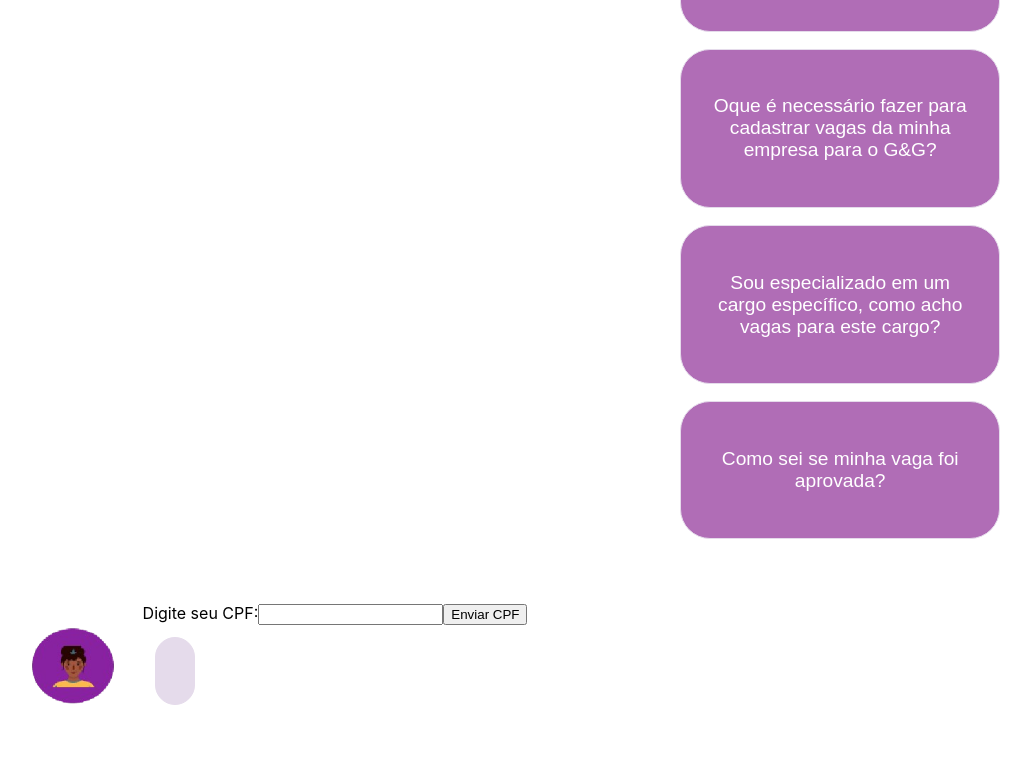
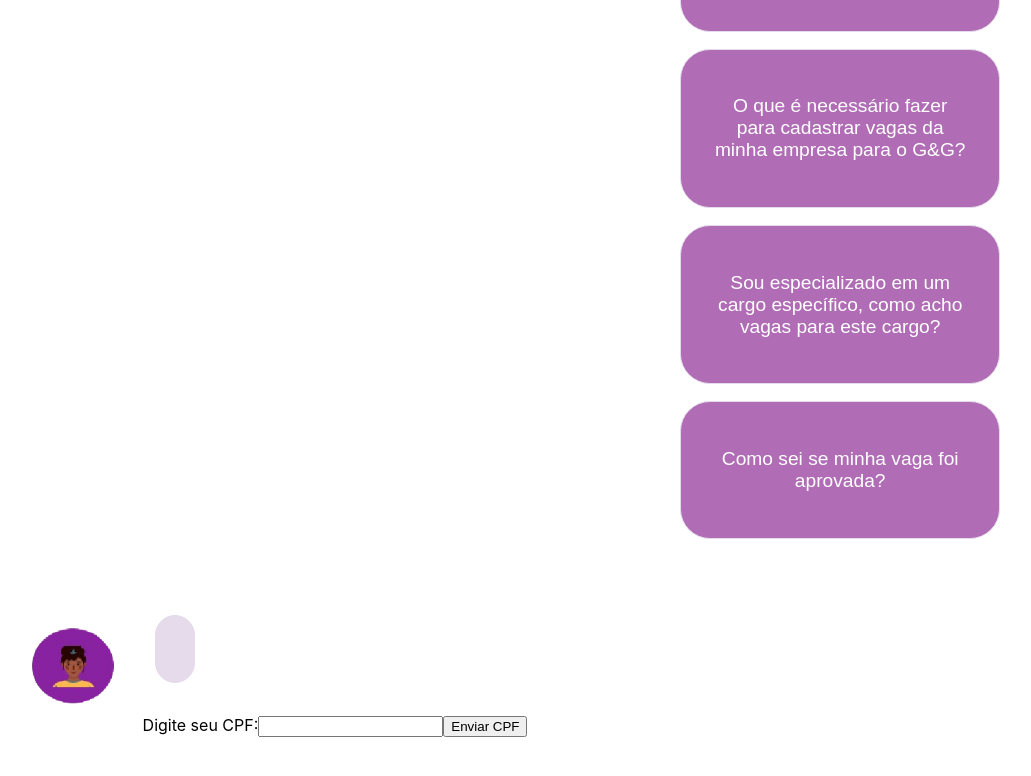
Before and after one commit to myslium/tcc-g-g, a React (Create React App) app: page /bot in a window 1280 px wide. Both pictures are taken after a click on the button "Como sei se minha vaga foi aprovada?". Shown: the part 957-1733 px from the top of the page, without its empty margins (75-1106 px from the left). Built offline with nearby package versions, Linux system fonts and the light colour scheme; a web font is replaced by a local one.

Commit message:
commit mostrar

```diff
--- a/src/componentes/intro/index.jsx
+++ b/src/componentes/intro/index.jsx
@@ -1,48 +1,30 @@
-import './index.scss'
+import './index.scss';
 
-
-export default function Intro (props){
-
-
-
-
-
-
-
-
-    return(
+export default function Intro(props) {
+  return (
     <div className="lisa-secao">
-
-
       <div className="botons">
-
         <div>
           <img className='lisa' src="/assets/images/consultor/lisinha.png" alt="" />
-        ' </div>
+        </div>
 
         <div className="lisamsg">
-      <button className='butao' ><p>{props.mensagem}</p></button>
-      <button  className='butao'><p>Veja se algumas dessas corresponde a sua: </p></button>
-
+          <button className='butao'><p>{props.mensagem}</p></button>
+          <button className='butao'><p>Veja se algumas dessas corresponde a sua: </p></button>
         </div>
       </div>
       <div className="perguntas">
-      <div >
+        <div>
           <img className='user' src="/assets/images/consultor/usergg.png" alt="" />
         </div>
         <div className="botoes">
           <button className='lala' onClick={props.cadastro}><p>Como cadastro minha vaga?</p></button>
           <button className='lala' onClick={props.disponiveis}><p>Como vejo as vagas disponíveis?</p></button>
-    <button className='lala' onClick={props.empresa}><p> Oque é necessário fazer para cadastrar vagas da minha empresa para o G&G?</p></button>
-    <button className='lala' onClick={props.cargo}><p> Sou especializado em um cargo específico, como acho vagas para este cargo?</p></button>
-    <button className='lala' onClick={props.cpf}><p>Como sei se minha vaga foi aprovada?</p></button>
-
-
+          <button className='lala' onClick={props.empresa}><p>O que é necessário fazer para cadastrar vagas da minha empresa para o G&G?</p></button>
+          <button className='lala' onClick={props.cargo}><p>Sou especializado em um cargo específico, como acho vagas para este cargo?</p></button>
+          <button className='lala' onClick={props.mostrarCampoCpf}><p>Como sei se minha vaga foi aprovada?</p></button>
         </div>
       </div>
-
-
-
     </div>
-    )
+  );
 }
--- a/src/pages/bot/index.jsx
+++ b/src/pages/bot/index.jsx
@@ -13,6 +13,7 @@ export default function Robo() {
   const [julia, setJulia] = useState([]);
   const [cpf, setCpf] = useState('');
   const [mostrarTabela, setMostrarTabela] = useState(false);
+  const [mostrarInputCpf, setMostrarInputCpf] = useState(false);
   const navigate = useNavigate();
   let oi = true;
 
@@ -55,6 +56,7 @@ export default function Robo() {
           disponiveis={disponiveis}
           empresa={empresa}
           cargo={cargo}
+          mostrarCampoCpf={mostrarCampoCpf}
         />
       );
     }, 1500);
@@ -75,6 +77,10 @@ export default function Robo() {
     setTimeout(() => {
       setRespondendo(<Duvida sim={sim} nao={nao} />);
     }, 1500);
+  }
+
+  function mostrarCampoCpf() {
+    setMostrarInputCpf(true);
   }
 
   async function cpfla() {
@@ -113,32 +119,34 @@ export default function Robo() {
             cadastro={cadastro}
             disponiveis={disponiveis}
             empresa={empresa}
+            cargo={cargo}
+            mostrarCampoCpf={mostrarCampoCpf}
           />
 
           <div className="resposta">
-
-            <div><img className="lisaimg" src="/assets/images/consultor/lisinha.png" alt="" />
+            <div>
+              <img className="lisaimg" src="/assets/images/consultor/lisinha.png" alt="" />
             </div>
 
-
             <div className="resppergunta">
-            <div className="cpf-section">
-                <label>Digite seu CPF:</label>
-                <input
-                  type="text"
-                  className="cpfinput"
-                  value={cpf}
-                  onChange={(e) => setCpf(e.target.value)}
-                />
-                <button onClick={cpfla}>Enviar CPF</button>
-              </div>
               <button className="respbotao">
                 <p className="resp">{resposta}</p>
               </button>
               <p className="respondendo">{respondendo}</p>
 
 
-
+              {mostrarInputCpf && (
+                <div className="cpf-section">
+                  <label>Digite seu CPF:</label>
+                  <input
+                    type="text"
+                    className="cpfinput"
+                    value={cpf}
+                    onChange={(e) => setCpf(e.target.value)}
+                  />
+                  <button onClick={cpfla}>Enviar CPF</button>
+                </div>
+              )}
 
 
               {mostrarTabela && (
@@ -166,8 +174,6 @@ export default function Robo() {
                 </div>
               )}
 
-
-
             </div>
           </div>
         </div>
```
Lines whose indentation alone changed are shown as unchanged.
